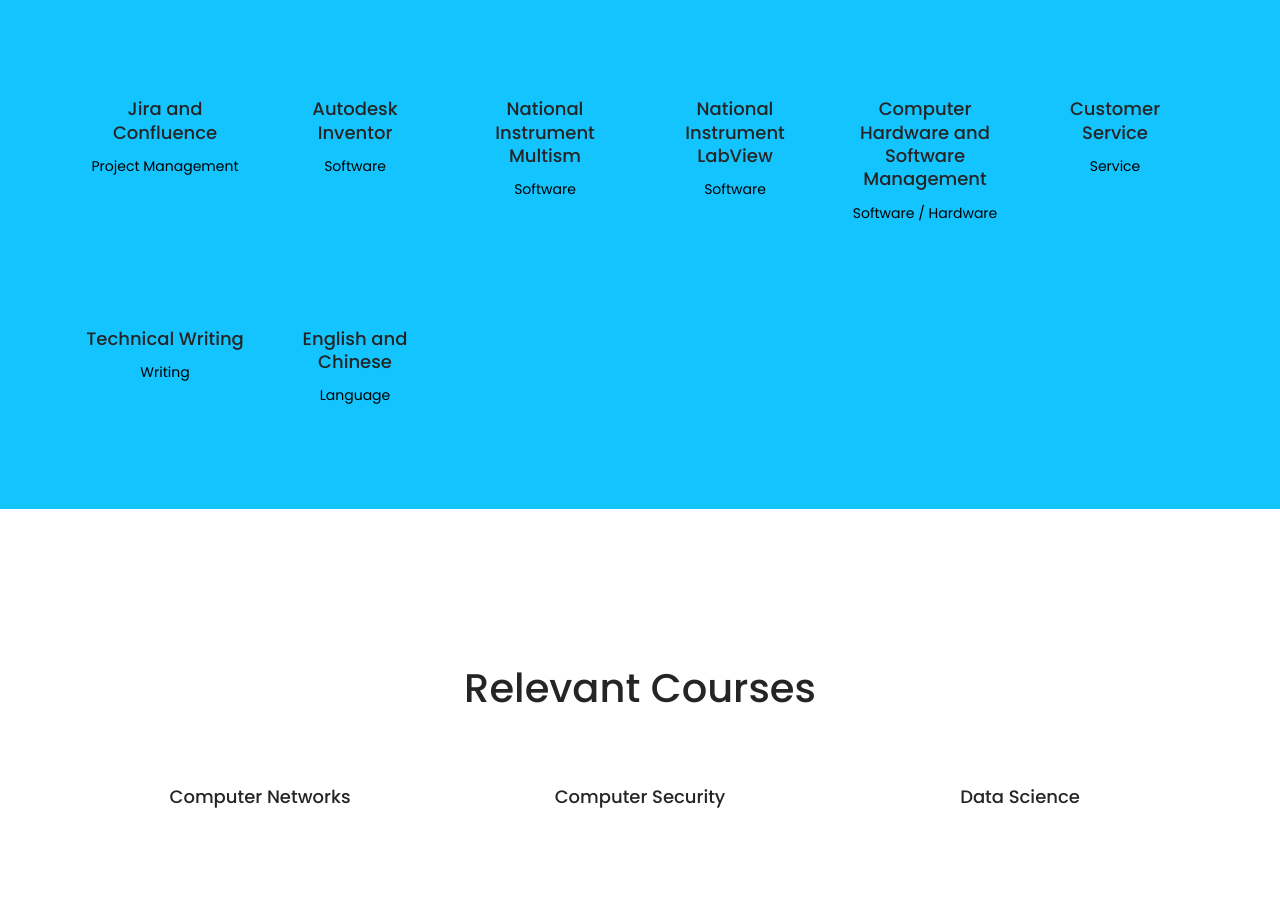
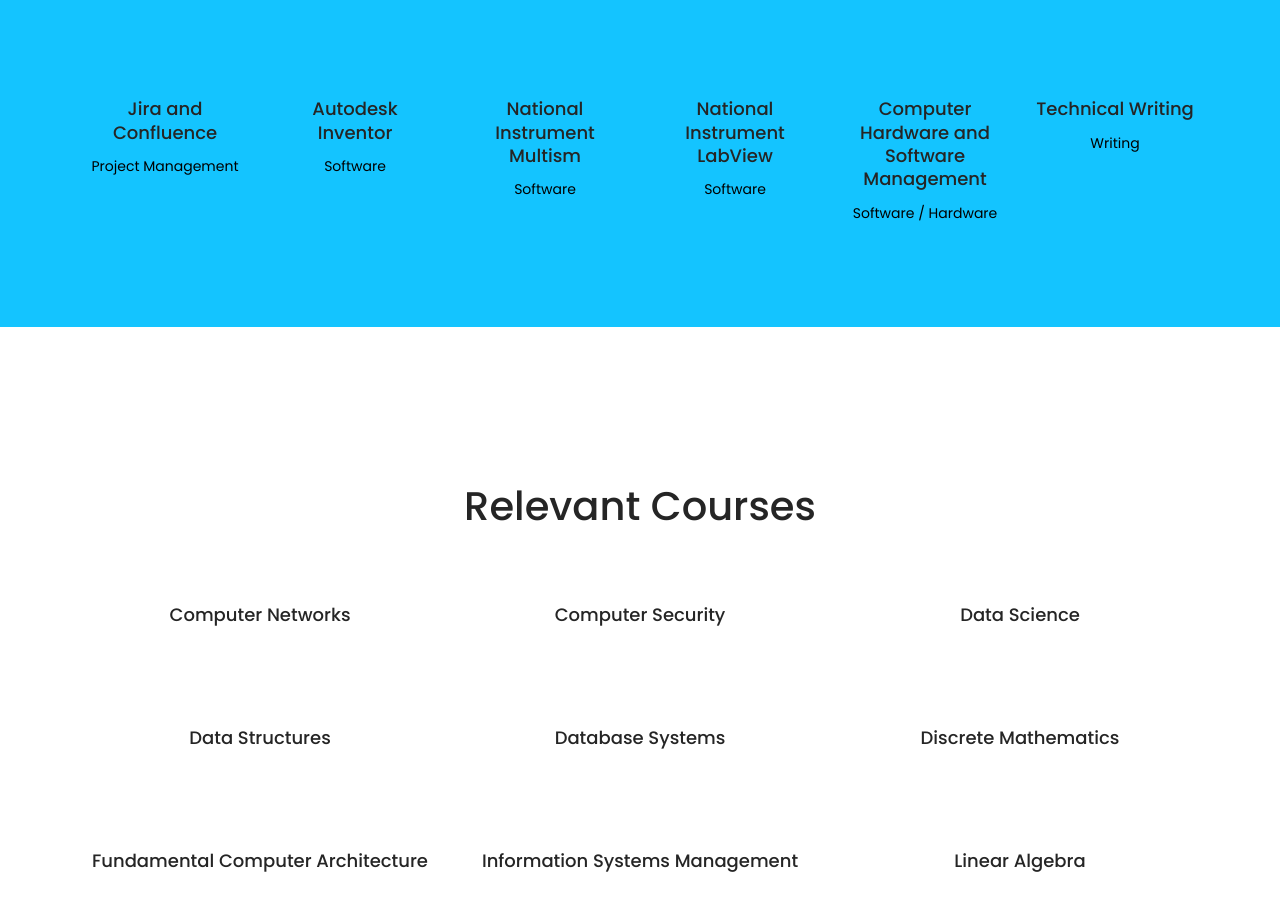
Before and after one commit to ljtan/ljtan.github.io, a plain HTML site: page index.html in a window 1280 px wide. Shown: the part 1752-2649 px from the top of the page. Drawn offline with Linux system fonts and the light colour scheme; animation ran at ten frames a second.

Commit message:
Update index.html

```diff
--- a/index.html
+++ b/index.html
@@ -326,31 +326,12 @@
 	                <div class="col-12 col-sm-6 col-lg-2">
 	                    <div class="single-skils-area mb-100 wow fadeInUp" data-wow-delay="700ms">
 	                        <div class="skills-text">
-	                            <h6>Customer Service</h6>
-	                            <p>Service</p>
-	                        </div>
-	                    </div>
-	                </div>
-
-	                 <!-- Single Skills Area -->
-	                <div class="col-12 col-sm-6 col-lg-2">
-	                    <div class="single-skils-area mb-100 wow fadeInUp" data-wow-delay="700ms">
-	                        <div class="skills-text">
 	                            <h6>Technical Writing</h6>
 	                            <p>Writing</p>
 	                        </div>
 	                    </div>
 	                </div>
 
-	                <!-- Single Skills Area -->
-	                <div class="col-12 col-sm-6 col-lg-2">
-	                    <div class="single-skils-area mb-100 wow fadeInUp" data-wow-delay="700ms">
-	                        <div class="skills-text">
-	                            <h6>English and Chinese</h6>
-	                            <p>Language</p>
-	                        </div>
-	                    </div>
-	                </div>
 	            </div>
 	         </div>
         </div>
```
